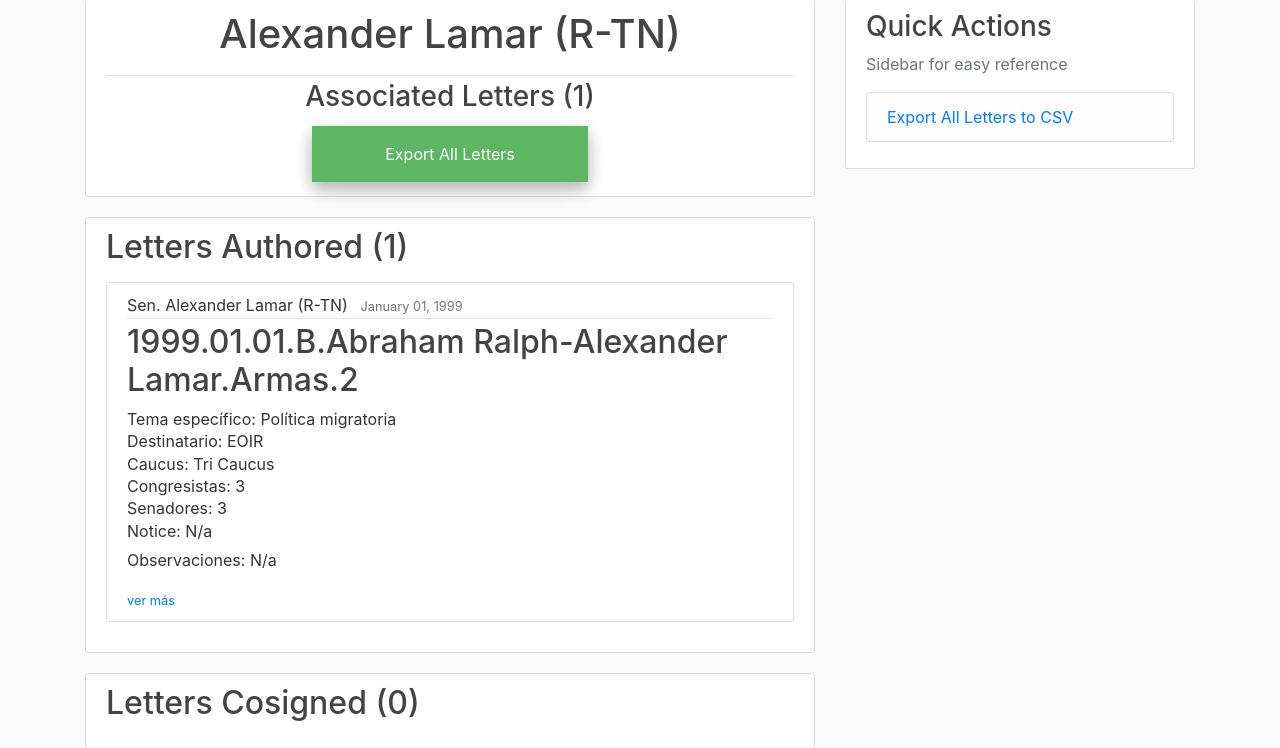
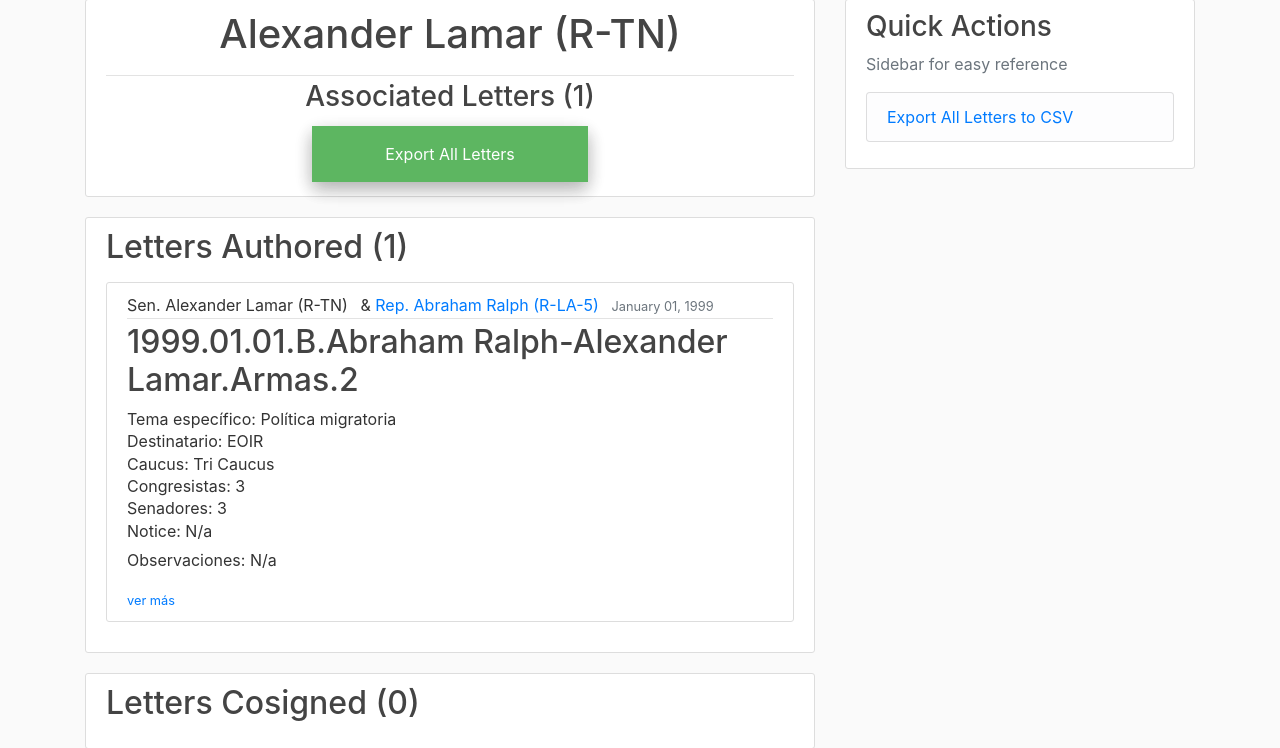
Before and after one commit to rceid/Letter_tracking, a Django app: a page that uses django_proj/letter_tracking/templates/letter_tracking/legislator_letters.html in a window 1280 px wide. Shown: the part 81-829 px from the top of the page. Run offline with Django 3.2, Linux system fonts and the light colour scheme; data comes from the database, SQL or seed files in the repository; both versions use the stored data as it was after the commit; some libraries are stand-ins or nearby versions.

Commit message:
everything working. Fixed export, all views, two authors is possible

```diff
--- a/django_proj/letter_tracking/models.py
+++ b/django_proj/letter_tracking/models.py
@@ -262,7 +262,7 @@ class Letter(models.Model):
 
     @property
     def cosign_sorted(self):
-        return ', '.join(sorted(self.cosigners.split(', '), key=lambda lname: (lname[0], lname[1]))) if self.cosigners else 'Na'
+        return ', '.join(sorted(self.cosigners)) if self.cosigners else 'N/a'
 
     @property
     def consecutive_number(self):
--- a/django_proj/letter_tracking/templates/letter_tracking/home.html
+++ b/django_proj/letter_tracking/templates/letter_tracking/home.html
@@ -6,6 +6,9 @@
                 <div class="article-metadata">
                     {% if letter.sen_author %}
                         <a class="mr-2" href="{% url 'legislator-letters' letter.patrocinador_sen.name %}">{{letter.patrocinador_sen.full_title}}</a>
+                    {% endif %}
+                    {% if letter.two_authors %}
+                        <a>& </a>
                     {% endif %}
                     {% if letter.rep_author %}
                         <a class="mr-2" href="{% url 'legislator-letters' letter.patrocinador_rep.name %}">{{letter.patrocinador_rep.full_title}}</a>
--- a/django_proj/letter_tracking/templates/letter_tracking/legislator_letters.html
+++ b/django_proj/letter_tracking/templates/letter_tracking/legislator_letters.html
@@ -33,7 +33,23 @@
             <article class="media content-section">
                 <div class="media-body">
                     <div class="article-metadata">
-                        <a class="mr-2" >{{politician.full_title}}</a>
+                        {% if letter.sen_author %}
+                            {% if letter.patrocinador_sen == politician %}
+                            <a class="mr-2">{{letter.patrocinador_sen.full_title}}</a>
+                            {% else %}
+                            <a class="mr-2" href="{% url 'legislator-letters' letter.patrocinador_sen.name %}">{{letter.patrocinador_sen.full_title}}</a>
+                            {% endif %}
+                        {% endif %}
+                        {% if letter.two_authors %}
+                        <a>&</a>
+                        {% endif %}
+                        {% if letter.rep_author %}
+                            {% if letter.patrocinador_rep == politician %}
+                            <a class="mr-2">{{letter.patrocinador_rep.full_title}}</a>
+                            {% else %}
+                            <a class="mr-2" href="{% url 'legislator-letters' letter.patrocinador_rep.name %}">{{letter.patrocinador_rep.full_title}}</a>
+                            {% endif %}
+                        {% endif %}
                         <small class="text-muted">{{ letter.fecha | date:"F d, Y" }}</small>
                     </div>
                     <h2><a class="article-title">{{ letter.title }}</a></h2>
--- a/django_proj/letter_tracking/views.py
+++ b/django_proj/letter_tracking/views.py
@@ -133,11 +133,17 @@ def export(self, name=None):
     else:
         letters = Legislator.objects.filter(name=name).first().all_letters
     for letter in letters:
-        authors = [letter.__dict__[attr].name if attr in letter.__dict__.keys() else '' for attr in ['patrocinador_sen', 'patrocinador_rep'] ]
+        authors = ['', '']
+        if letter.sen_author:
+            authors[0] = letter.patrocinador_sen.name
+        if letter.rep_author:
+            authors[1] = letter.patrocinador_rep.name
         tema, tema_específico, destinatario, caucus, legislatura, senadores, congresistas, acción = get_letter_values(letter)
         vals = [letter.title, tema, tema_específico, letter.fecha, letter.descripción, letter.favorable_a_MX, letter.mención_directa_a_MX,
-                letter.destinatario, letter.cámara, letter.partido, caucus, legislatura, congresistas, senadores] + authors +\
-                + [letter.cosign_sorted, letter.letter_path, letter.observaciones, acción, letter.notice]
+                letter.destinatario, letter.cámara, letter.partido, caucus, legislatura, congresistas, senadores, letter.cosign_sorted,
+                letter.letter_path, letter.observaciones, acción, letter.notice]
+        vals.insert(14, authors[0])
+        vals.insert(15, authors[1])
         writer.writerow(vals)
 
     response['Content-Disposition'] = 'attachment; filename="letters.csv"'
```
Also changed, not shown: django_proj/letter_tracking/templates/letter_tracking/letter_detail.html (+5 -2 lines), django_proj/db.sqlite3.
